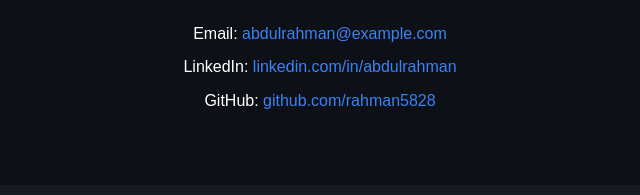
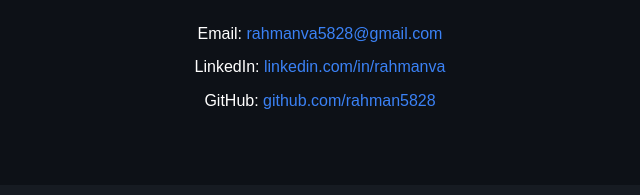
Before and after one commit to rahman5828/Task6-Elevate-labs-, a plain HTML site: page index.html in a window 1280 px wide. Shown: the part 2045-2240 px from the top of the page, 320-960 px from the left. Drawn offline with Linux system fonts and the light colour scheme.

Commit message:
Update index.html

```diff
--- a/index.html
+++ b/index.html
@@ -67,8 +67,8 @@
     <!-- Contact -->
     <section id="contact" class="fade-in">
         <h2>Contact</h2>
-        <p>Email: <a href="mailto:abdulrahman@example.com">abdulrahman@example.com</a></p>
-        <p>LinkedIn: <a href="https://linkedin.com/in/abdulrahman" target="_blank">linkedin.com/in/abdulrahman</a></p>
+        <p>Email: <a href="mailto:rahmanva5828@gmail.com">rahmanva5828@gmail.com</a></p>
+        <p>LinkedIn: <a href="https://www.linkedin.com/in/rahmanva" target="_blank">linkedin.com/in/rahmanva</a></p>
         <p>GitHub: <a href="https://github.com/rahman5828" target="_blank">github.com/rahman5828</a></p>
     </section>
 
```
